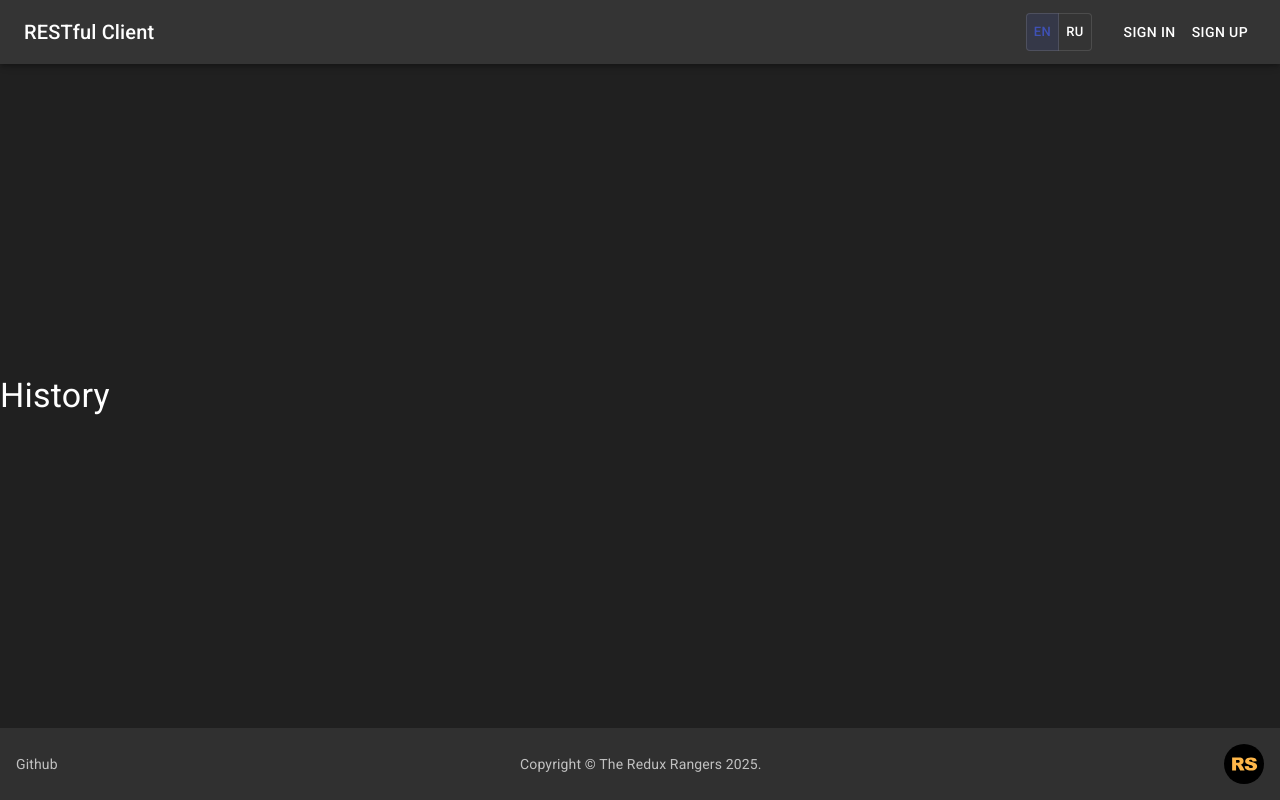
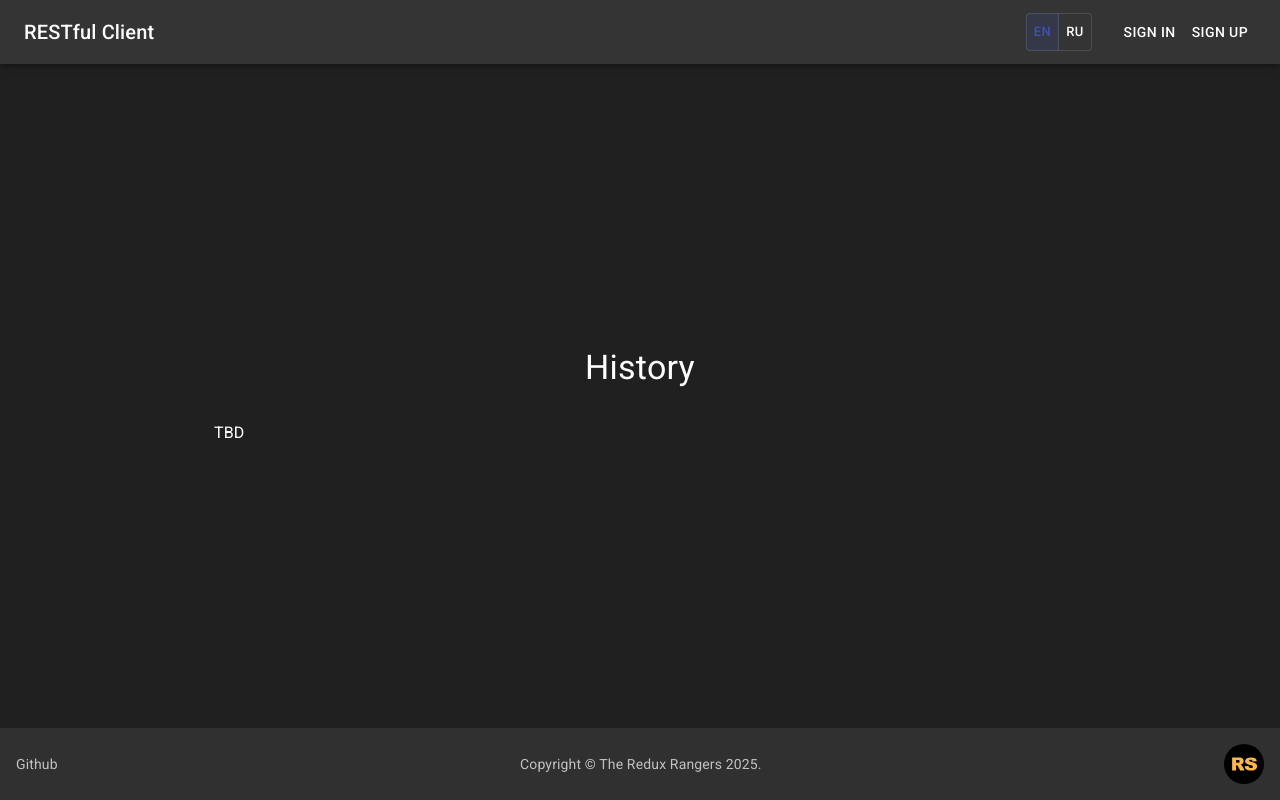
Before and after one commit to NadyaGus/rest-client-app, a Next.js app: page /history in a window 1280 px wide. Built offline with nearby package versions, Linux system fonts and the light colour scheme; what @mui/material-nextjs would draw is missing.

Commit message:
feat: async history page with skeleton

```diff
--- /dev/null
+++ b/src/app/history/history-content.tsx
@@ -0,0 +1,16 @@
+'use client';
+
+import { Box, Container, Typography } from '@mui/material';
+
+export const HistoryContent = () => {
+  return (
+    <Container maxWidth="md">
+      <Box sx={{ display: 'flex', flexDirection: 'column', gap: 4, py: 4 }}>
+        <Typography variant="h4" component="h1" align="center">
+          History
+        </Typography>
+        TBD
+      </Box>
+    </Container>
+  );
+};
--- /dev/null
+++ b/src/app/history/history-skeleton.tsx
@@ -0,0 +1,13 @@
+import { Box, Container, Skeleton } from '@mui/material';
+
+export function HistorySkeleton() {
+  return (
+    <Container maxWidth="md">
+      <Box sx={{ display: 'flex', flexDirection: 'column', gap: 4, py: 4 }}>
+        <Skeleton variant="text" sx={{ fontSize: '2.125rem', width: '200px', mx: 'auto' }} />
+
+        <Skeleton variant="rounded" height={200} />
+      </Box>
+    </Container>
+  );
+}
--- a/src/app/history/page.tsx
+++ b/src/app/history/page.tsx
@@ -1,9 +1,19 @@
-import { Typography } from '@mui/material';
+'use client';
+
+import dynamic from 'next/dynamic';
+import { Suspense } from 'react';
+
+import { HistorySkeleton } from './history-skeleton';
+
+const HistoryContent = dynamic(() => import('./history-content').then((mod) => mod.HistoryContent), {
+  ssr: false,
+  loading: () => <HistorySkeleton />,
+});
 
 export default function HistoryPage() {
   return (
-    <Typography variant="h4" component="h1">
-      History
-    </Typography>
+    <Suspense fallback={<HistorySkeleton />}>
+      <HistoryContent />
+    </Suspense>
   );
 }
```
